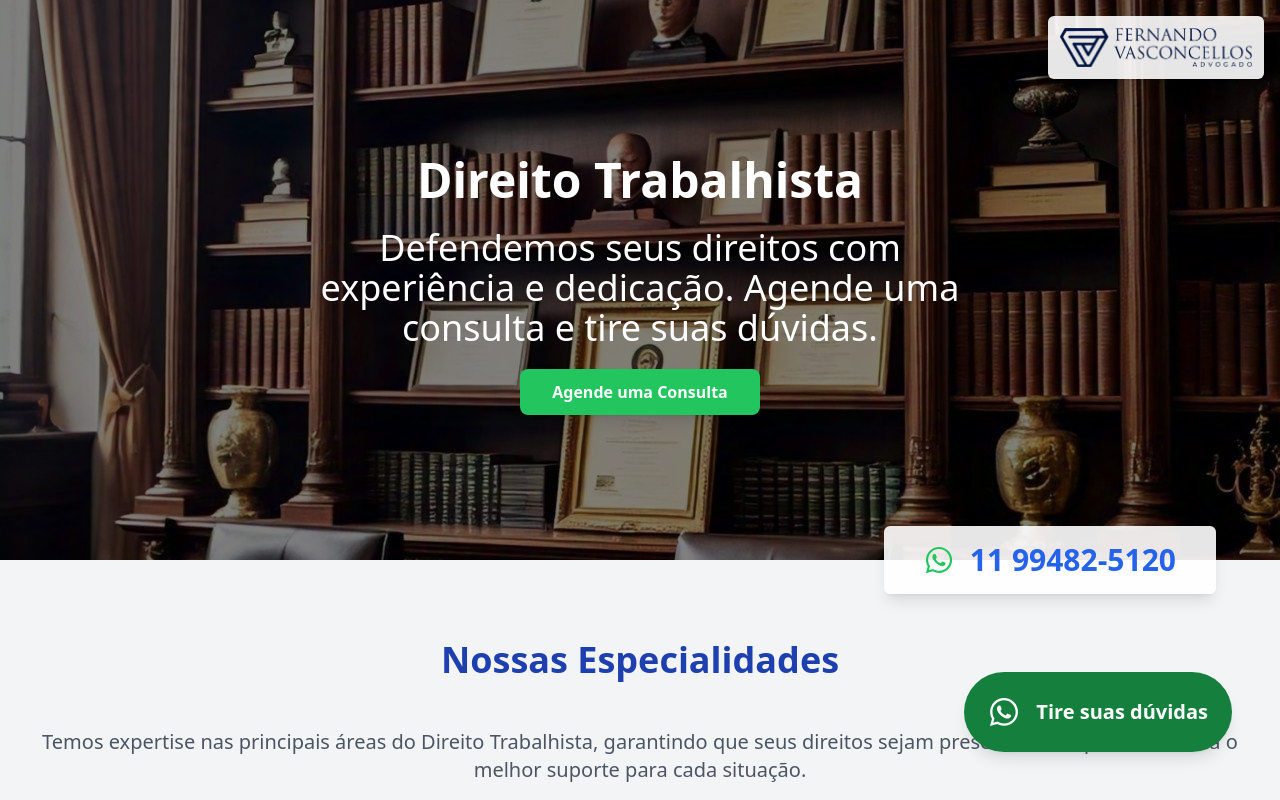
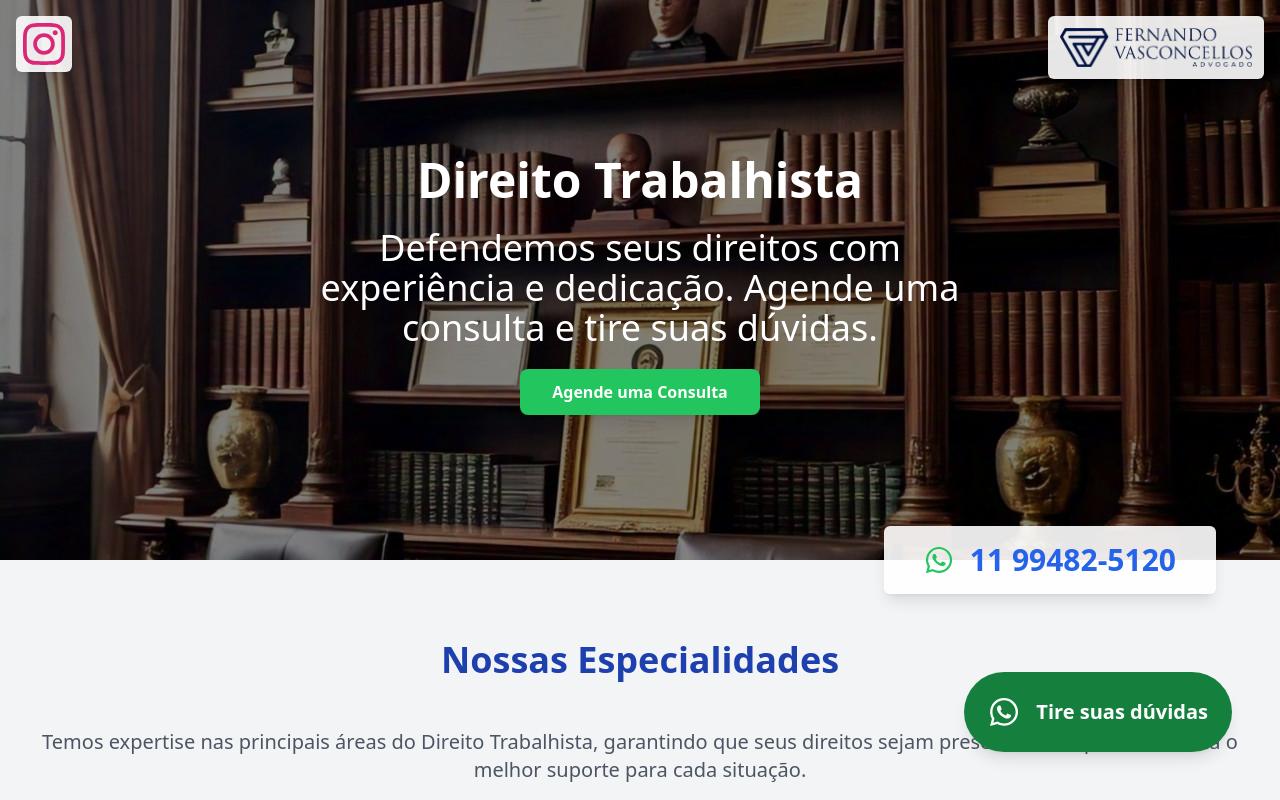
Before and after one commit to Devluizpaulo/dr-fernando-vasconcelos, a Next.js app: page / in a window 1280 px wide. Shown: the top 800 px of the page. Built offline with nearby package versions, Linux system fonts and the light colour scheme.

Commit message:
Instagram

```diff
--- a/src/app/page.tsx
+++ b/src/app/page.tsx
@@ -1,5 +1,5 @@
 import { FC } from 'react';
-import { FaClipboardList, FaHandshake, FaBullhorn, FaClock, FaBuilding, FaExclamationTriangle, FaWhatsapp, FaBriefcase } from 'react-icons/fa';
+import { FaClipboardList, FaHandshake, FaBullhorn, FaClock, FaBuilding, FaExclamationTriangle, FaWhatsapp, FaBriefcase, FaInstagram } from 'react-icons/fa';
 import Footer from '@/components/Footer';
 import Card from '@/components/Card';
 import ContactForm from '@/components/ContactForm';
@@ -40,16 +40,21 @@ const Home: FC = () => {
             Agende uma Consulta
           </a>
         </div>
+        {/* Container para o logo e Instagram separados */}
+        <div className="absolute bg-white bg-opacity-90 rounded-md p-3 shadow-lg top-4 right-4 z-40 flex items-center space-x-4">
+          <Image
+            src="/VASCONCELLOS.png"
+            alt="Logo"
+            width={200}
+            height={200}
+            className="w-48 lg:w-48 object-contain"
+          />
+        </div>
 
-        {/* Logotipo */}
-        <div className="absolute bg-white bg-opacity-90 rounded-md p-3 shadow-lg top-4 right-4 z-40">
-          <Image
-            src="/VASCONCELLOS.png" // Verifique o caminho do arquivo
-            alt="Logo"
-            width={200} // Tamanho ajustado para maior equilíbrio
-            height={200}
-            className="w-48 lg:w-48 object-contain" // Adiciona responsividade
-          />
+        <div className="absolute bg-white bg-opacity-90 rounded-md p-1 shadow-lg top-4 left-4 z-40 flex items-center space-x-4">
+          <a href="https://www.instagram.com/adv.vasconcellos?igsh=OWs0czNuMXozeXBm" target="_blank" rel="noopener noreferrer">
+            <FaInstagram className="text-pink-600 text-5xl hover:text-pink-800 transition duration-300" />
+          </a>
         </div>
 
         {/* Número de telefone na lateral direita */}
```
